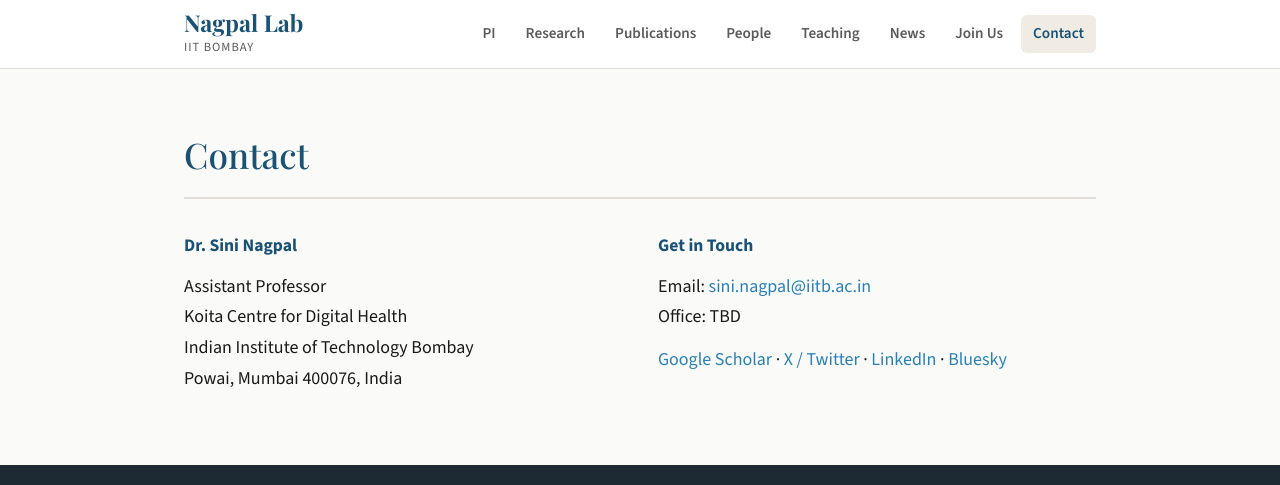
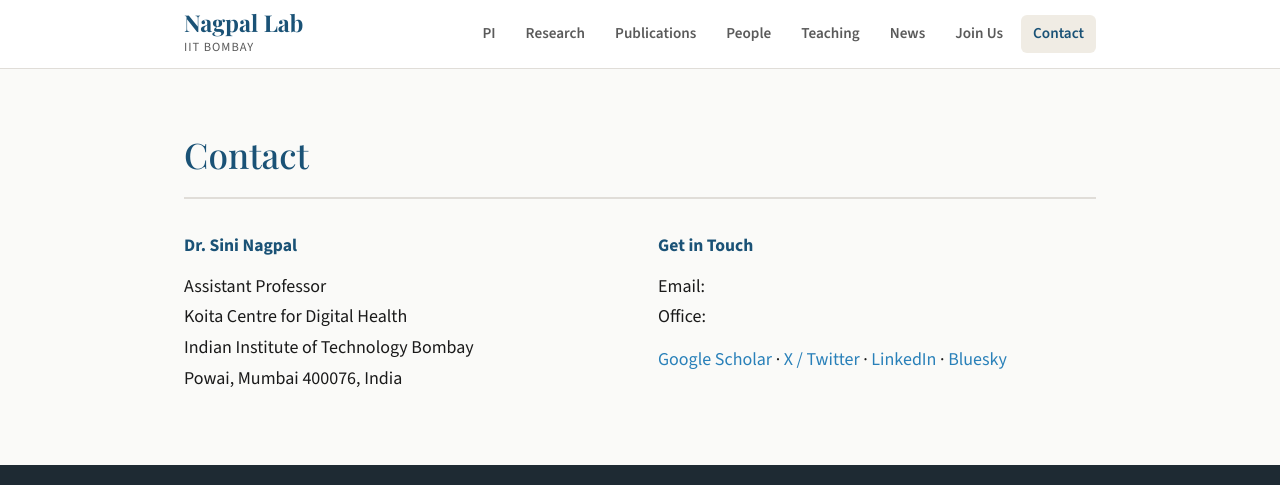
Before and after one commit to nagpallab/nagpallab.github.io, a Jekyll site: the page built from contact.md, in a window 1280 px wide, cut to the strip 0-485 px from the top of the page. Built offline with Jekyll 4.4.1, drawn with Linux system fonts in a browser that asks for light colours.

Commit message:
Update contact.md

```diff
--- a/contact.md
+++ b/contact.md
@@ -15,9 +15,9 @@
     <h3>Get in Touch</h3>
     <p>
       <!-- UPDATE with your IIT Bombay email -->
-      Email: <a href="mailto:sini.nagpal@iitb.ac.in">sini.nagpal@iitb.ac.in</a><br>
+      Email: <br>
       <!-- Update the office number once assigned -->
-      Office: TBD
+      Office: <br>
     </p>
     <p style="margin-top: 12px;">
       <a href="https://scholar.google.com/citations?user=Xm1CBE4AAAAJ&hl=en" target="_blank">Google Scholar</a> &middot;
```
